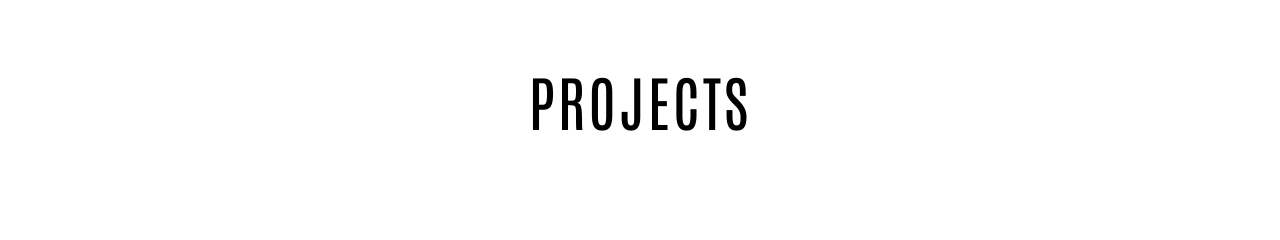
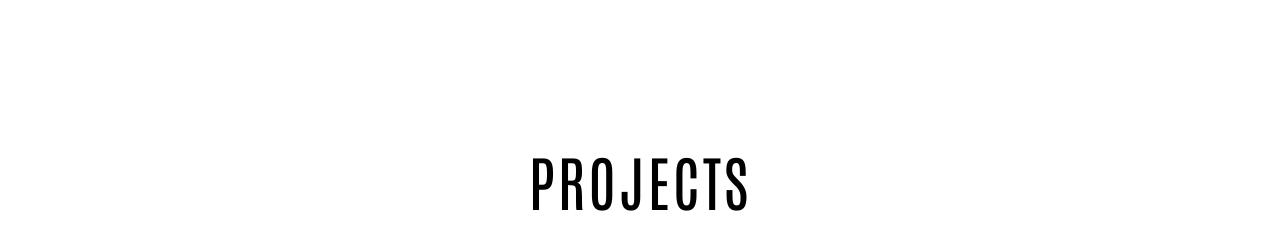
Before and after one commit to mdubelbeis/portfolio-v2, a React (Vite) app: page / in a window 1280 px wide. Shown: the part 1996-2236 px from the top of the page. Built offline with nearby package versions, Linux system fonts and the light colour scheme; grey boxes are pictures that could not be loaded.

Commit message:
styled header for Projects

```diff
--- a/src/components/Projects.tsx
+++ b/src/components/Projects.tsx
@@ -40,8 +40,8 @@ const Projects: React.FC<ProjectProps> = ({ projects }) => {
     );
   });
   return (
-    <section className="flex h-full w-full flex-col items-center justify-center gap-2 bg-white px-4 py-20 text-center md:px-32">
-      <h2 className="mb-20 text-center font-hero-text text-4xl tracking-wider text-black lg:text-6xl">PROJECTS</h2>
+    <section className="flex h-full w-full flex-col items-center justify-center gap-2 bg-white px-4 py-40 text-center md:px-32">
+      <h2 className="mb-32 text-center font-hero-text text-4xl tracking-wider text-black lg:text-6xl">PROJECTS</h2>
       <div className="lg:grid lg:grid-cols-2 lg:items-start lg:gap-6 xl:grid-cols-3">{projectList}</div>
     </section>
   );
```
